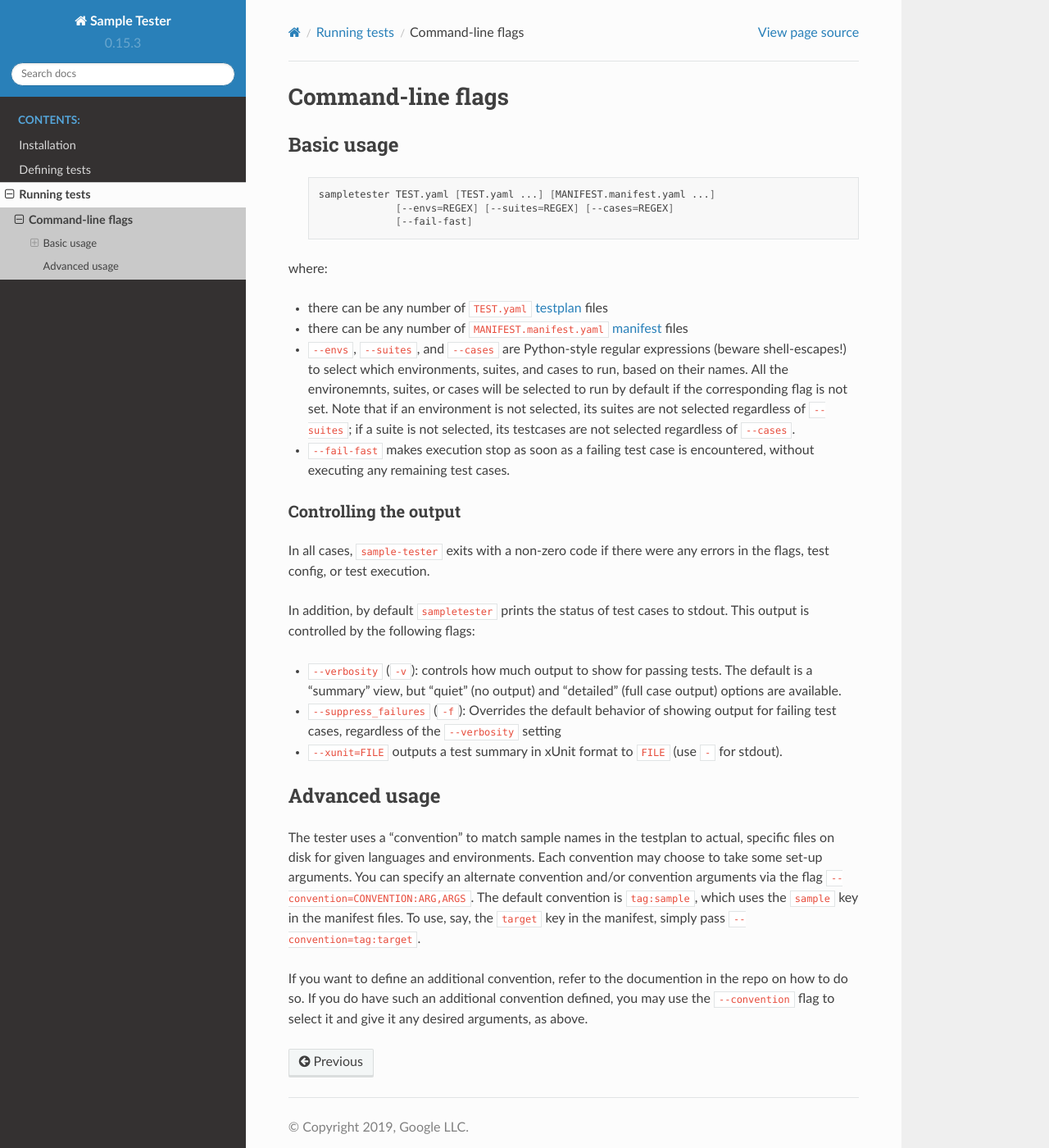
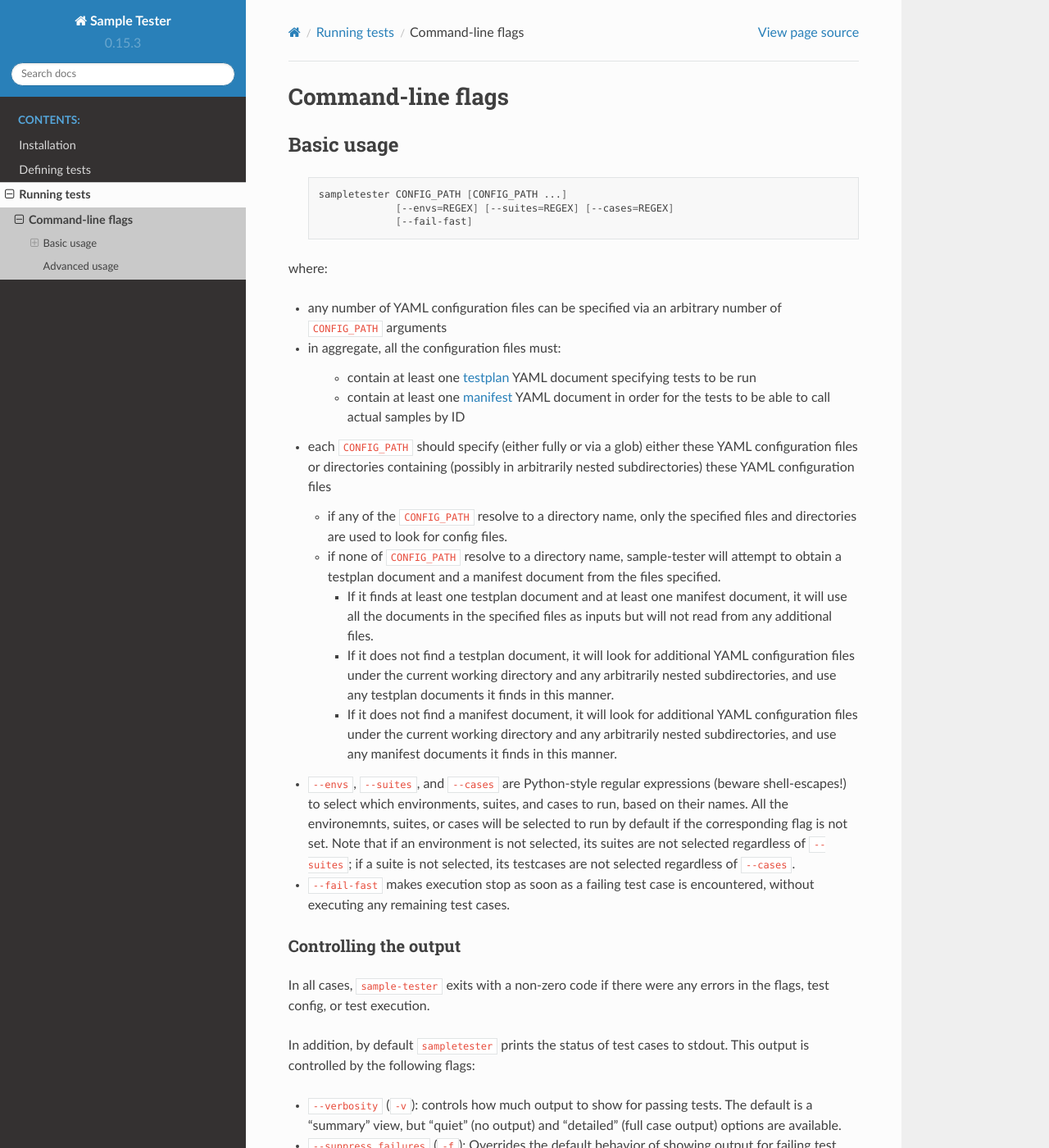
Before and after one commit to googleapis/sample-tester, a Sphinx documentation site: the page built from docs/invoking-tester/cli-reference.rst, in a window 1280 px wide and 1400 px high. Shown: the whole window at 82% size. Built offline with Sphinx 7.4.7 and the Read the Docs theme 2.0.0, drawn with Linux system fonts in a browser that asks for light colours.

Commit message:
Update docs, fix edge cases, update tests for input file spec

```diff
--- /dev/null
+++ b/docs/README.txt
@@ -0,0 +1,4 @@
+To automatically recompile docs when the sources change, use `entr`[*]:
+  ls -d * */* | grep -v _build | entr -n make html
+
+[*] http://eradman.com/entrproject/
--- a/docs/invoking-tester/cli-reference.rst
+++ b/docs/invoking-tester/cli-reference.rst
@@ -8,15 +8,46 @@ Basic usage
 
    .. code-block:: bash
 
-      sampletester TEST.yaml [TEST.yaml ...] [MANIFEST.manifest.yaml ...]
+      sampletester CONFIG_PATH [CONFIG_PATH ...]
                    [--envs=REGEX] [--suites=REGEX] [--cases=REGEX]
                    [--fail-fast]
 
 
 where:
 
-* there can be any number of ``TEST.yaml`` :ref:`testplan <defining-tests/testplan-reference>` files
-* there can be any number of ``MANIFEST.manifest.yaml`` :ref:`manifest <defining-tests/manifest-reference>` files
+* any number of YAML configuration files can be specified via an
+  arbitrary number of ``CONFIG_PATH`` arguments
+* in aggregate, all the configuration files must:
+
+   * contain at least one :ref:`testplan
+     <defining-tests/testplan-reference>` YAML document specifying
+     tests to be run
+   * contain at least one :ref:`manifest
+     <defining-tests/manifest-reference>` YAML document in order for
+     the tests to be able to call actual samples by ID
+
+* each ``CONFIG_PATH`` should specify (either fully or via a glob) either these YAML configuration files or directories containing (possibly in arbitrarily nested subdirectories) these YAML configuration files
+
+  * if any of the ``CONFIG_PATH`` resolve to a directory name, only
+    the specified files and directories are used to look for
+    config files.
+  * if none of ``CONFIG_PATH`` resolve to a directory name,
+    sample-tester will attempt to obtain a testplan document and a
+    manifest document from the files specified.
+
+    * If it finds at least one testplan document and at least one
+      manifest document, it will use all the documents in the
+      specified files as inputs but will not read from any additional
+      files.
+    * If it does not find a testplan document, it will look for
+      additional YAML configuration files under the current working
+      directory and any arbitrarily nested subdirectories, and use any
+      testplan documents it finds in this manner.
+    * If it does not find a manifest document, it will look for
+      additional YAML configuration files under the current working
+      directory and any arbitrarily nested subdirectories, and use any
+      manifest documents it finds in this manner.
+
 * ``--envs``, ``--suites``, and ``--cases`` are Python-style regular
   expressions (beware shell-escapes!) to select which environments,
   suites, and cases to run, based on their names. All the
--- a/docs/invoking-tester/index.rst
+++ b/docs/invoking-tester/index.rst
@@ -11,9 +11,8 @@ To run the tests you have :ref:`defined <defining-tests>`, do the following:
       export GOOGLE_APPLICATION_CREDENTIALS=/path/to/your/creds.json
 
 
-#. Run the tester, specifying your manifest (any number of
-   ``*.manifest.yaml`` files) and test plan (any number of other
-   ``*.yaml`` files):
+#. Run the tester, specifying any number of ``*.yaml`` files which, in
+   aggregate, contain at least one :ref:`testplan <defining-tests/testplan-reference>` YAML document and at least one :ref:`manifest <defining-tests/manifest-reference>` YAML document:
 
    .. code-block:: bash
 
```
Also changed, not shown: docs/defining-tests/manifest-reference.rst (+10 -2 lines), docs/defining-tests/testplan-reference.rst (+13 -4 lines), 6 other files.
